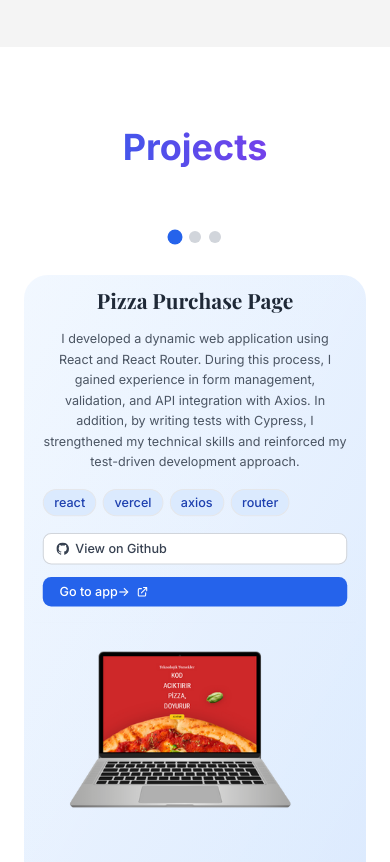
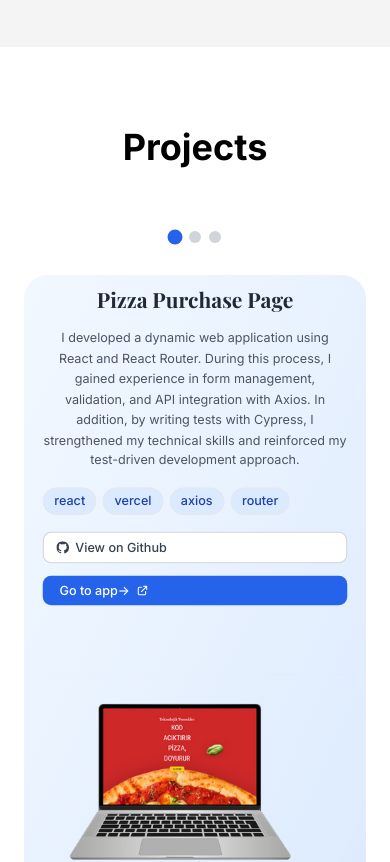
Before and after one commit to hediye-ersan/My-page, a React (Vite) app: page / in a window 390 px wide. Shown: the part 3340-4202 px from the top of the page. Built offline with nearby package versions, Linux system fonts and the light colour scheme; a web font is replaced by a local one.

Commit message:
Refactor Projects component styling; adjusted ProjectCard layout for better responsiveness and visual consistency, including changes to title and image container alignment.

```diff
--- a/src/components/Projects.jsx
+++ b/src/components/Projects.jsx
@@ -30,7 +30,7 @@ const Projects = () => {
   const ProjectCard = ({ project, index, isActive, onClick }) => (
     <div
       className={`
-        group relative overflow-hidden rounded-3xl border-2 transition-all duration-500 cursor-pointer
+        group relative overflow-hidden rounded-3xl border-2 transition-all duration-500 cursor-pointer h-full
         ${isActive
           ? 'border-blue-300 dark:border-blue-600 shadow-2xl scale-105'
           : 'border-gray-200 dark:border-gray-700 hover:border-blue-200 dark:hover:border-blue-500 hover:shadow-xl hover:scale-102'
@@ -41,7 +41,7 @@ const Projects = () => {
     >
       <div className="absolute inset-0 bg-gradient-to-br from-white/20 to-transparent dark:from-black/20"></div>
 
-      <div className="relative p-6 lg:p-8">
+      <div className="relative p-6 lg:p-8 flex flex-col h-full">
         {/* Proje başlığı */}
         <h3 className="text-xl lg:text-2xl font-bold font-playfair mb-3 text-gray-800 dark:text-gray-100 group-hover:text-blue-600 dark:group-hover:text-blue-400 transition-colors duration-300">
           {project.title}
@@ -68,7 +68,7 @@ const Projects = () => {
         </div>
 
         {/* Linkler */}
-        <div className="flex flex-col sm:flex-row gap-3 mb-4">
+        <div className="flex flex-col sm:flex-row gap-3 mb-4 justify-between">
           <a
             href={project.viewGit.link || '#'}
             className="inline-flex items-center px-3 py-1.5 bg-white dark:bg-gray-800 text-gray-700 dark:text-gray-300 rounded-lg border border-gray-300 dark:border-gray-600 hover:bg-gray-50 dark:hover:bg-gray-700 hover:border-blue-400 dark:hover:border-blue-500 transition-all duration-300 font-medium text-xs"
@@ -91,7 +91,7 @@ const Projects = () => {
 
         {/* Proje görseli */}
         {project.image && (
-          <div className="mt-4 -mx-6 lg:-mx-8">
+          <div className="mt-auto -mx-6 lg:-mx-8">
             <div className="flex w-full items-center justify-center">
               <img
                 src={project.image}
@@ -108,7 +108,7 @@ const Projects = () => {
   return (
     <section className="py-20 px-6 sm:px-12 lg:px-24 xl:px-36 dark:bg-dark-bg2 dark:text-dark-text">
       <div className="max-w-7xl mx-auto">
-        <h2 className="text-4xl lg:text-5xl font-bold text-center mb-16 bg-gradient-to-r from-blue-600 to-purple-600 bg-clip-text text-transparent">
+        <h2 className="text-4xl lg:text-5xl font-bold text-center mb-16 text-black dark:text-white">
           {projectsData.title}
         </h2>
 
```
